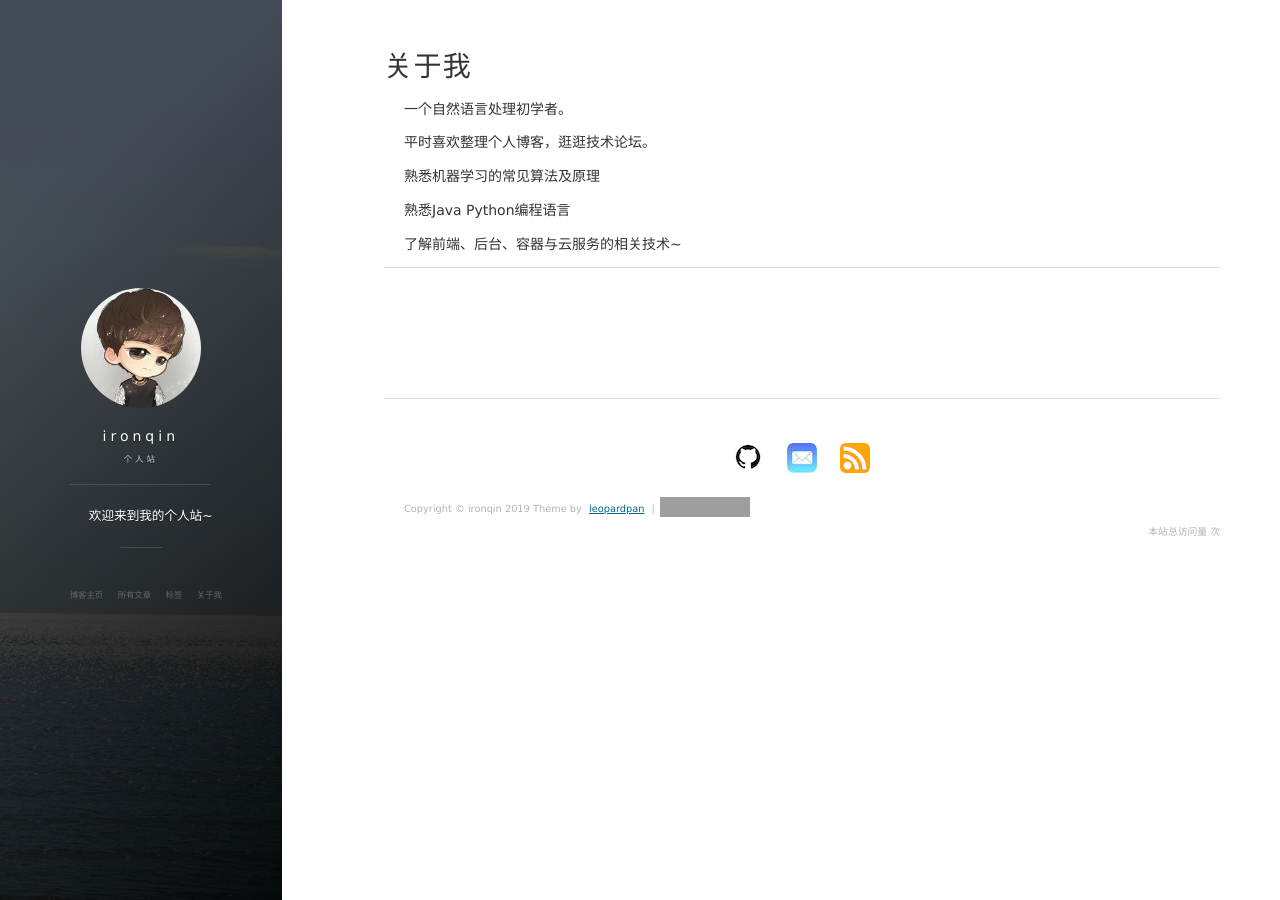
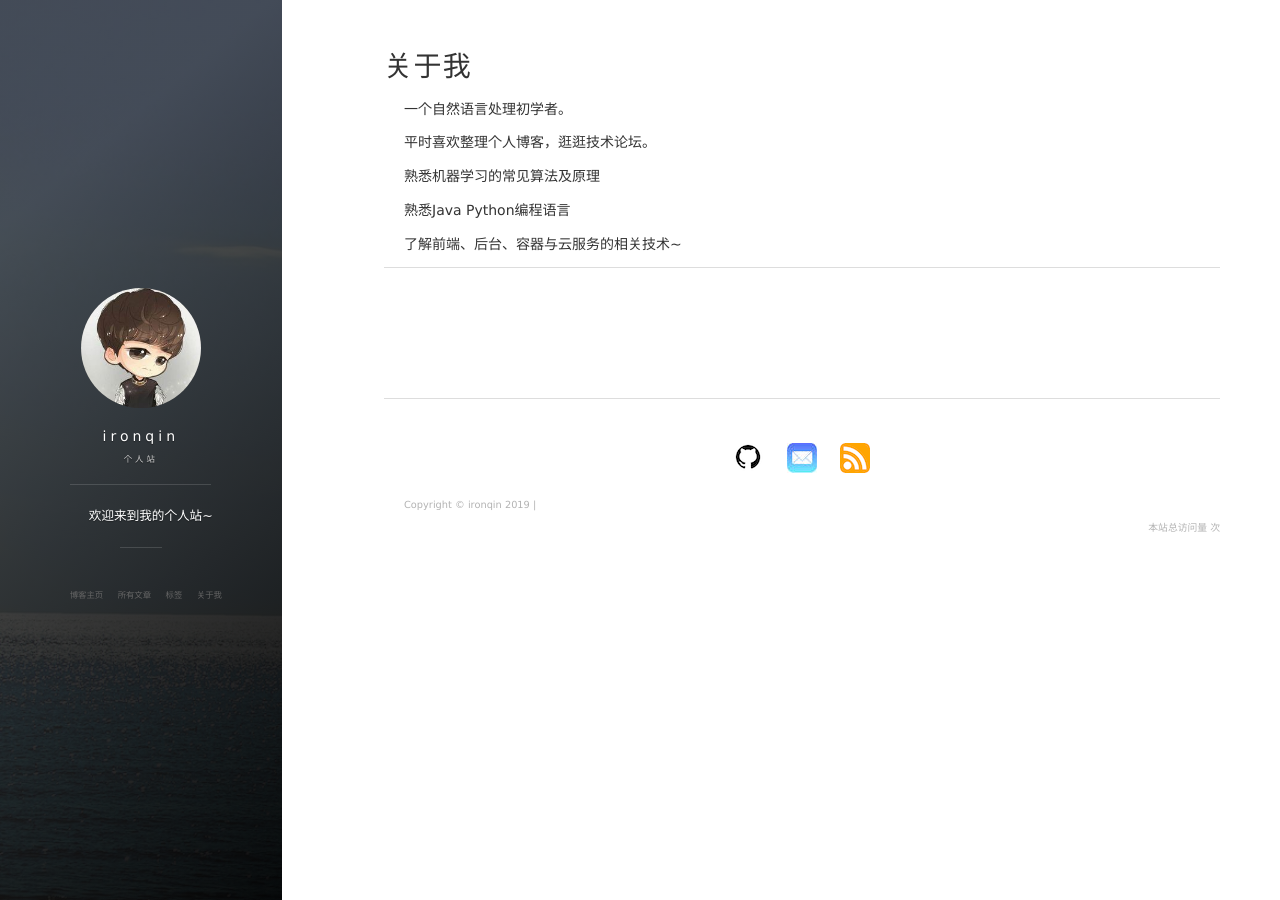
Before and after one commit to qwbjtu2015/ironqin.github.io, a Jekyll site: the page built from about.md, in a window 1280 px wide. Built offline with Jekyll 4.4.1, drawn with Linux system fonts in a browser that asks for light colours; nearby versions of some CDN libraries; comment, search, counter and statistics services are not loaded; grey boxes are pictures that could not be loaded.

Commit message:
修改文件: _includes/footer.html

```diff
--- a/_includes/footer.html
+++ b/_includes/footer.html
@@ -87,12 +87,14 @@
 
         <div class = "footer_div">
            <p class="copyright text-muted">
-            Copyright &copy; {{ site.title }} {{ site.time | date: '%Y' }} Theme by <a href="http://baixin.io/">leopardpan</a> |
-            <iframe
+            Copyright &copy; {{ site.title }} {{ site.time | date: '%Y' }}  |
+            <!--
+			<iframe
                 style="margin-left: 2px; margin-bottom:-5px;"
                 frameborder="0" scrolling="0" width="91px" height="20px"
                 src="https://ghbtns.com/github-btn.html?user=leopardpan&repo=leopardpan.github.io&type=star&count=true" >
             </iframe>
+			-->
             </p>
         	<div align="right">
     			<link rel="stylesheet" href="//cdn.bootcss.com/font-awesome/4.3.0/css/font-awesome.min.css">
```
